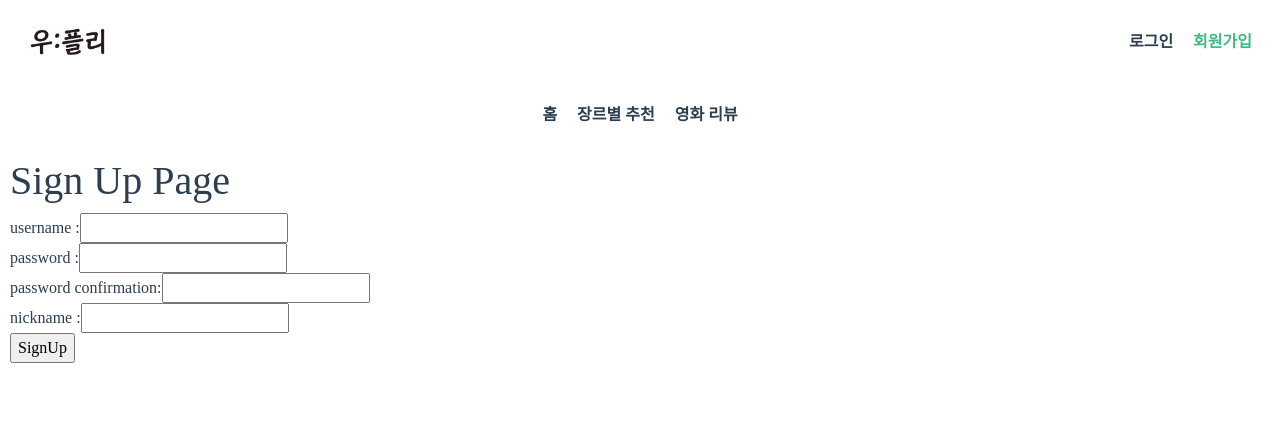
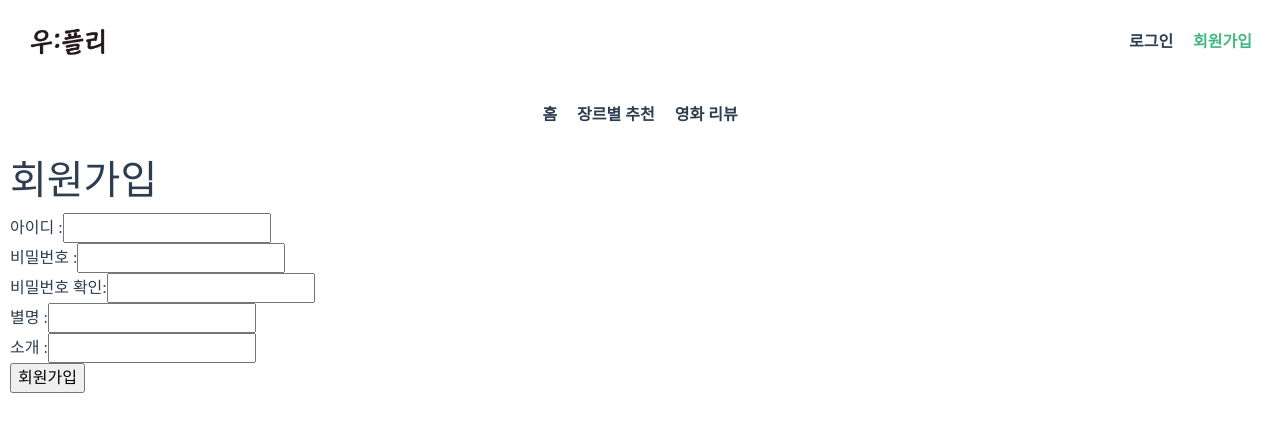
Before and after one commit to dollseok/project-Wuplaylist, a Vue app in the folder final-pjt-front/: page /signup in a window 1280 px wide. Shown: the top 432 px of the page. Built offline with nearby package versions, Linux system fonts and the light colour scheme; a web font is replaced by a local one.

Commit message:
style: 로그아웃 버튼 글씨체 수정

```diff
--- a/final-pjt-front/src/App.vue
+++ b/final-pjt-front/src/App.vue
@@ -70,6 +70,8 @@ export default {
 .routerlink{
   padding: 10px;
   text-decoration: none;
+  font-weight: 800;
+  cursor: pointer;
 }
 
 nav {
--- a/final-pjt-front/src/components/CommentForm.vue
+++ b/final-pjt-front/src/components/CommentForm.vue
@@ -1,6 +1,6 @@
 <template>
   <div>
-    <input type="text" placeholder="댓글을 입력하세요" v-model="content">
+    <input type="text" placeholder="댓글을 입력하세요" v-model="content" >
     <button @click="createComment">작성</button>
   </div>
 </template>
--- a/final-pjt-front/src/components/CommentListItem.vue
+++ b/final-pjt-front/src/components/CommentListItem.vue
@@ -3,7 +3,7 @@
     <div v-if="updateStatus">
       <li>
         <div class="each-comment">
-          <div><span @click="goProfile">{{ author }}</span> - {{ comment.content }}</div>
+          <div><span class="author" @click="goProfile">{{ author }}</span> - {{ comment.content }}</div>
           <div class="btn-package">
             <button class="btn" v-if="isLiked" @click="likeComment">{{ likeCount }} <font-awesome-icon :icon="['fas', 'heart']" size="lg" color="orangered" /></button>
             <button class="btn" v-else @click="likeComment">{{ likeCount }} <font-awesome-icon :icon="['far', 'heart']" size="lg" color="orangered" /></button>
@@ -14,7 +14,7 @@
       </li>
     </div>
 
-    <!-- 수정 버튼을 누르지 않았을 때 -->
+    <!-- 수정 버튼을 눌렀을 때 -->
     <div v-else>
       <li>
         <div class="each-comment">
@@ -172,4 +172,8 @@ li {
   display: flex;
   justify-content: space-between;
 }
+
+.author {
+  cursor: pointer;
+}
 </style>
--- a/final-pjt-front/src/components/ReviewListItem.vue
+++ b/final-pjt-front/src/components/ReviewListItem.vue
@@ -1,16 +1,16 @@
 <template>
   <div class="each-review">
-    <p>{{ article.title }}</p>
-    <div class="moviePreview">
-      <img id="movie-image" v-for="poster in moviePosters" :key="poster.id" :src="poster" alt="movieimage" width="100px" height="150px">
-    </div>
+
     <router-link
       :to="{name:'detail', params:{id: String(article.id)}, query: {
           articleData: articleData,
          } }"
     >
-    [DETAIL]
+    {{ article.title }}
     </router-link>
+    <div class="moviePreview">
+      <img id="movie-image" v-for="poster in moviePosters" :key="poster.id" :src="poster" alt="movieimage" width="100px" height="150px">
+    </div>
     <hr>
   </div>
 </template>
@@ -47,7 +47,12 @@ export default {
 }
 </script>
 
-<style>
+<style scoped>
+a {
+  text-decoration: none;
+  font-size: 25px;
+  color: dimgray;
+}
 
 #movie-image {
   margin: 10px;
--- a/final-pjt-front/src/views/ProfileView.vue
+++ b/final-pjt-front/src/views/ProfileView.vue
@@ -47,10 +47,16 @@ export default {
             // currentUserArticles: [], // 접속 유저의 작성 게시글
         }
     },
+    computed: {
+        isLogin() {
+            return this.$store.getters.isLogin
+        }
+    },
     created() {
         // this.getCurrentUserArticles() // 접속 유저의 작성게시글 불러오기
     },
     mounted(){
+        if (this.isLogin) {
             this.getCurrentUser()
             this.paramsData = JSON.parse(this.$route.query.data) // 게시글에서 작성자 UserId를 받아오고
             if (this.paramsData.username) { // username으로 받아오는 경우
@@ -58,13 +64,21 @@ export default {
             } else { // userId로 받아오는 경우 ( 게시글이나 댓글을 통해 )
                 this.getUserDetail()    // 작성자의 프로필 정보 가져오기
             }
+        } else {
+            alert('로그인이 필요한 서비스입니다')
+            this.$router.push({ name: 'LogInView '})
+        }
+
     },
     methods:{
         // username을 이용해 프로필 유저의 데이터를 가져오기
         fetchProfileData(username){
             axios({
                 method: 'get',
-                url: `${API_URL}/accounts/user/profile/${username}/`
+                url: `${API_URL}/accounts/user/profile/${username}/`,
+                headers: {
+                    Authorization: `Token ${ this.$store.state.token }`
+                }
             })
             .then((response) => {
                 this.user = response.data
--- a/final-pjt-front/src/views/SignupView.vue
+++ b/final-pjt-front/src/views/SignupView.vue
@@ -1,21 +1,24 @@
 <template>
   <div>
-    <h1>Sign Up Page</h1>
+    <h1>회원가입</h1>
     <form @submit.prevent="signUp">
       <!-- 사용자 이름 -->
-      <label for="username">username : </label>
+      <label for="username">아이디 : </label>
       <input type="text" id="username" v-model="username"><br>
       <!-- 비밀번호 -->
-      <label for="password1">password : </label>
+      <label for="password1">비밀번호 : </label>
       <input type="password" id="password" v-model="password"><br>
       <!-- 비밀번호 검증 -->
-      <label for="password2">password confirmation: </label>
+      <label for="password2">비밀번호 확인: </label>
       <input type="password" id="password2" v-model="password2"><br>
       <!-- 닉네임 -->
-      <label for="nickname">nickname : </label>
+      <label for="nickname">별명 : </label>
       <input type="text" id="nickname" v-model="nickname"><br>
+      <!-- 자기소개글 -->
+      <label for="introduce">소개 : </label>
+      <input type="text" id="introduce" v-model="introduce"><br>
 
-      <input type="submit" value="SignUp">
+      <input type="submit" value="회원가입">
     </form>
   </div>
 </template>
@@ -28,7 +31,8 @@ export default {
       username: null,
       password: null,
       password2: null,
-      nickname:null,
+      nickname: null,
+      introduce: null,
     }
   },
   methods: {
@@ -37,9 +41,10 @@ export default {
       const password = this.password
       const password2 = this.password2
       const nickname = this.nickname
+      const introduce = this.introduce
 
       const payload = {
-        username, password, password2, nickname,
+        username, password, password2, nickname, introduce,
       }
 
       this.$store.dispatch('signUp', payload)
--- a/final-pjt-front/src/views/reviews/CreateView.vue
+++ b/final-pjt-front/src/views/reviews/CreateView.vue
@@ -5,14 +5,14 @@
     <!-- 영화 추가하는 모달 팝업 -->
     <div class="movieModal black-bg" v-if="isModalViewed" @close-modal="isModalViewed=false">
       <div class="white-bg">
-        <h4> 플레이리스트에 영화 추가하기 </h4>
-        <label for="searchKeyword">검색: </label>
+          <h4> 플레이리스트에 영화 추가하기 </h4>
+          <label for="searchKeyword">검색어 : </label>
+          <button class="btn closebtn" @click="isModalViewed=false"><font-awesome-icon :icon="['fas', 'xmark']" /></button>
         <input v-model="searchKeyword" @keyup.enter="searchMovie" id="searchKeyword">
-        <button class="closebtn" @click="isModalViewed=false">닫기</button>
         <br>
         <div class="searchedMovies" v-for="movie in movielist" :key="movie.id">
           {{ movie.title }}
-          <img @click="addToPlaylist(movie)" id="movie-image" :src="movie.poster_path" alt="movieImage">
+          <img @click="addToPlaylist(movie)" id="movie-image" :src="movie.poster_path" alt="movieImage" width="200px" height="300px">
         </div>
       </div>
     </div>
@@ -33,8 +33,8 @@
       :containedMovie="containedMovie"
       />
       <hr v-if="!isModalViewed">
-      <button @click.prevent="isModalViewed=true">영화 추가하기</button> |
-      <input type="submit" id="submit">
+      <button class="btn" @click.prevent="isModalViewed=true"><font-awesome-icon :icon="['fas', 'film']" size="lg" /> 영화 담기</button>
+      <input class="btn btn-success" type="submit" id="submit" value="작성">
     </form>
 
   </div>
@@ -140,4 +140,5 @@ export default {
   #movie-image {
     cursor: pointer;
   }
+
 </style>
--- a/final-pjt-front/src/views/reviews/DetailView.vue
+++ b/final-pjt-front/src/views/reviews/DetailView.vue
@@ -5,7 +5,7 @@
       <h2>{{ article?.title }}</h2>
       <hr>
       <div class="d-flex">
-        <span @click="goProfile">작성자 : {{ author }}</span>
+        <span class="author" @click="goProfile">작성자 : {{ author }}</span>
         <div class="article-time">
           <p>작성시각 : {{ article?.created_at }} |  수정시각 : {{ article?.updated_at }}</p>
         </div>
@@ -228,6 +228,9 @@ export default {
             })
         .catch(err => console.log(err))
     },
+    // goMovieDetail() {
+
+    // }
   }
 }
 </script>
@@ -309,4 +312,8 @@ figure:hover+span {
 .article-time {
   float: right;
 }
+
+.author {
+  cursor: pointer;
+}
 </style>
```
Also changed, not shown: 2 other files (tests, documents, lock files or other folders). Lines whose indentation alone changed are shown as unchanged.
